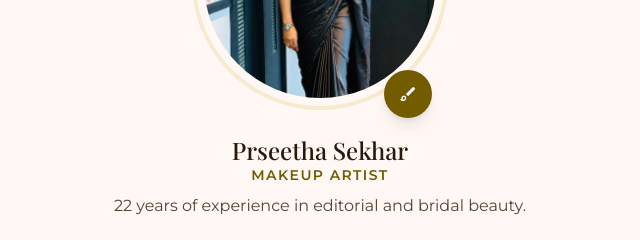
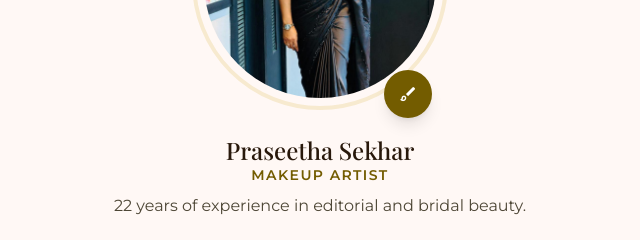
Before and after one commit to mialuxe/mialuxeWebsite, a website: page about.html in a window 1280 px wide. Shown: the part 3140-3380 px from the top of the page, 320-960 px from the left. Drawn offline with nearby package versions, Linux system fonts and the light colour scheme.

Commit message:
artist name changed

```diff
--- a/about.html
+++ b/about.html
@@ -143,7 +143,7 @@ Every client is different, and so is every look we create. We take the time to u
               <span class="material-symbols-outlined text-[20px]">brush</span>
             </div>
           </div>
-          <h3 class="font-headline-sm text-headline-sm text-on-surface">Prseetha Sekhar</h3>
+          <h3 class="font-headline-sm text-headline-sm text-on-surface">Praseetha Sekhar</h3>
           <p class="font-label-md text-label-md text-primary uppercase tracking-widest mb-3">Makeup Artist</p>
           <p class="font-body-md text-on-surface-variant px-8">22 years of  experience in editorial and bridal beauty.</p>
         </div>
```
